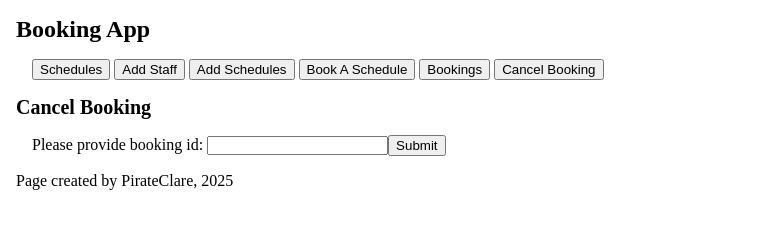
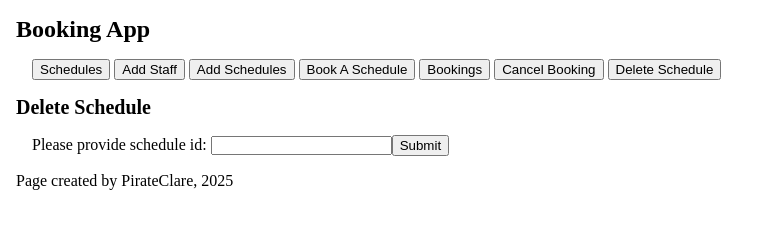
Before and after one commit to claremacadie/booking_app, a plain HTML site: page index.html in a window 1280 px wide. Shown: the whole page, without its empty margins (0-768 px from the left). Drawn offline with Linux system fonts and the light colour scheme.

Commit message:
Delete schedule functionality

```diff
--- a/controller/app.js
+++ b/controller/app.js
@@ -24,7 +24,8 @@ export default class App {
     // this.appController.displaySchedulesForm();
     // this.appController.displayBookingForm();
     // this.appController.displayBookingsList();
-    this.appController.displayCancelBookingForm();
+    // this.appController.displayCancelBookingForm();
+    this.appController.displayDeleteScheduleForm();
   }
 
   // ---------- public API ----------
--- a/controller/appController.js
+++ b/controller/appController.js
@@ -5,6 +5,7 @@ import BookingForm from '../view/bookingForm.js';
 import StudentForm from '../view/studentForm.js';
 import BookingsList from '../view/bookingsList.js';
 import CancelBookingForm from '../view/cancelBookingForm.js';
+import DeleteScheduleForm from '../view/deleteScheduleForm.js';
 
 export default class AppController {
   constructor(app) {
@@ -15,6 +16,7 @@ export default class AppController {
     this.studentForm = null;
     this.bookingsList = null;
     this.cancelBookingForm = null;
+    this.deleteScheduleForm = null;
     this.#init();
     this.#bind();
   }
@@ -27,11 +29,13 @@ export default class AppController {
     this.$bookingFormDiv = document.getElementById("booking-form");
     this.$bookingsListDiv = document.getElementById("bookings-list");
     this.$cancelBookingFormDiv = document.getElementById("cancel-booking-form");
+    this.$deleteScheduleFormDiv = document.getElementById("delete-schedule-form");
 
     this.divs = [
       this.$schedulesDiv, this.$staffFormDiv,
       this.$schedulesFormDiv, this.$bookingFormDiv,
-      this.$bookingsListDiv, this.$cancelBookingFormDiv
+      this.$bookingsListDiv, this.$cancelBookingFormDiv,
+      this.$deleteScheduleFormDiv,
     ];
 
     this.$userMsg = document.getElementById("user-message");
@@ -43,6 +47,7 @@ export default class AppController {
     this.$bookingFormBtn = document.getElementById("booking-btn");
     this.$bookingsListBtn = document.getElementById("bookings-list-btn");
     this.$cancelBookingFormBtn = document.getElementById("cancel-booking-form-btn");
+    this.$deleteScheduleFormBtn = document.getElementById("delete-schedule-form-btn");
   }
 
   #bind() {
@@ -52,6 +57,7 @@ export default class AppController {
     this.$bookingFormBtn.addEventListener('click', this.#handleBookingFormBtn.bind(this));
     this.$bookingsListBtn.addEventListener('click', this.#handleBookingsListBtn.bind(this));
     this.$cancelBookingFormBtn.addEventListener('click', this.#handleCancelBookingFormBtn.bind(this));
+    this.$deleteScheduleFormBtn.addEventListener('click', this.#handleDeleteScheduleFormBtn.bind(this));
   }
 
   // ---------- Public API ----------
@@ -155,6 +161,20 @@ export default class AppController {
     }
   }
 
+  displayDeleteScheduleForm() {
+    this.clearUserMsg();
+    this.clearErrorMsg();
+
+    this.$pageHeading.textContent = "Delete Schedule";
+    this.#divToDisplay(this.$deleteScheduleFormDiv);
+
+    if (!this.deleteScheduleForm) {
+      this.deleteScheduleForm= new DeleteScheduleForm(this);
+      this.$deleteScheduleFormDiv.append(this.deleteScheduleForm.$form);
+      this.deleteScheduleForm.$form.addEventListener('submit', this.#handledeleteScheduleFormSubmit.bind(this));
+    }
+  }
+
   // ---------- Private handlers ----------
   #handleSchedulesBtn(event) {
     event.preventDefault();
@@ -184,6 +204,11 @@ export default class AppController {
   #handleCancelBookingFormBtn(event) {
     event.preventDefault();
     this.displayCancelBookingForm();
+  }
+
+  #handleDeleteScheduleFormBtn(event) {
+    event.preventDefault();
+    this.displayDeleteScheduleForm();
   }
 
   async #handleStaffFormSubmit(event) {
@@ -239,6 +264,17 @@ export default class AppController {
 
     let data = this.#extractData(form);
     this.#cancelBooking(form, data.booking_id);
+  }
+
+  #handledeleteScheduleFormSubmit(event) {
+    event.preventDefault();
+    let form = event.target;
+
+    this.clearUserMsg();
+    this.clearErrorMsg();
+
+    let data = this.#extractData(form);
+    this.#deleteSchedule(form, data.schedule_id);
   }
 
   // ---------- helpers ----------
@@ -440,4 +476,24 @@ export default class AppController {
       this.errorMsg(error.message);
     }
   }
+
+  async #deleteSchedule(form, schedule_id) {
+    try {
+      let response = await this.app.DBAPI.deleteSchedule(form, schedule_id);
+      let msg = await response.text();
+
+      switch (response.status) {
+        case 204:
+          this.userMsg(msg);
+          alert('Schedule deleted!')
+          this.deleteScheduleForm.$form.reset();
+          break;
+        default:
+          throw new Error(msg);
+      }
+    } catch(error) {
+      console.log(error);
+      this.errorMsg(error.message);
+    }
+  }
 }
--- a/index.html
+++ b/index.html
@@ -18,6 +18,7 @@
         <button id="booking-btn">Book A Schedule</button>
         <button id="bookings-list-btn">Bookings</button>
         <button id="cancel-booking-form-btn">Cancel Booking</button>
+        <button id="delete-schedule-form-btn">Delete Schedule</button>
       </div>
 
       <div id="messages">
@@ -32,6 +33,7 @@
       <div id="booking-form"></div>
       <div id="bookings-list"></div>
       <div id="cancel-booking-form"></div>
+      <div id="delete-schedule-form"></div>
     </main>
     <footer>
       <p>Page created by PirateClare, 2025</p>
--- a/services/DBAPI.js
+++ b/services/DBAPI.js
@@ -60,6 +60,12 @@ export default class DBAPI {
     });
   }
 
+  async deleteSchedule(form, schedule_id) {
+    return await fetch(form.action + `/${schedule_id}`, {
+      method: form.getAttribute('method'),
+    });
+  }
+
   // ---------- private API ----------
   async #requestWithTimeout(delay, path, requestInitObj = {}) {
     return await Promise.race([
--- /dev/null
+++ b/view/deleteScheduleForm.js
@@ -0,0 +1,38 @@
+export default class DeleteScheduleForm {
+  constructor(appController) {
+    this.appController = appController;
+    this.app = appController.app;
+    this.#init();
+  }
+
+  #init() {
+    this.$form = document.createElement('form');
+    this.$submitButton = document.createElement('button');
+
+    this.#createHTML();
+    this.#configureHTML();
+  }
+
+  // ---------- private API ----------
+  #createHTML() {
+    let label = document.createElement('label');
+    label.textContent = 'Please provide schedule id: ';
+    label.setAttribute('for', 'schedule_id');
+    let input = document.createElement('input');
+    input.setAttribute('id', 'schedule_id');
+    input.setAttribute('name', 'schedule_id');
+    input.setAttribute('type', 'text');
+
+    this.$form.append(label, input, this.$submitButton);
+  }
+
+  #configureHTML() {
+    this.$submitButton.textContent = 'Submit';
+    this.$submitButton.type = 'submit';
+
+    this.$form.action = this.app.url + '/schedules';
+    this.$form.method = 'DELETE';
+
+    this.$form.classList.add ('form');
+  }
+}
```
